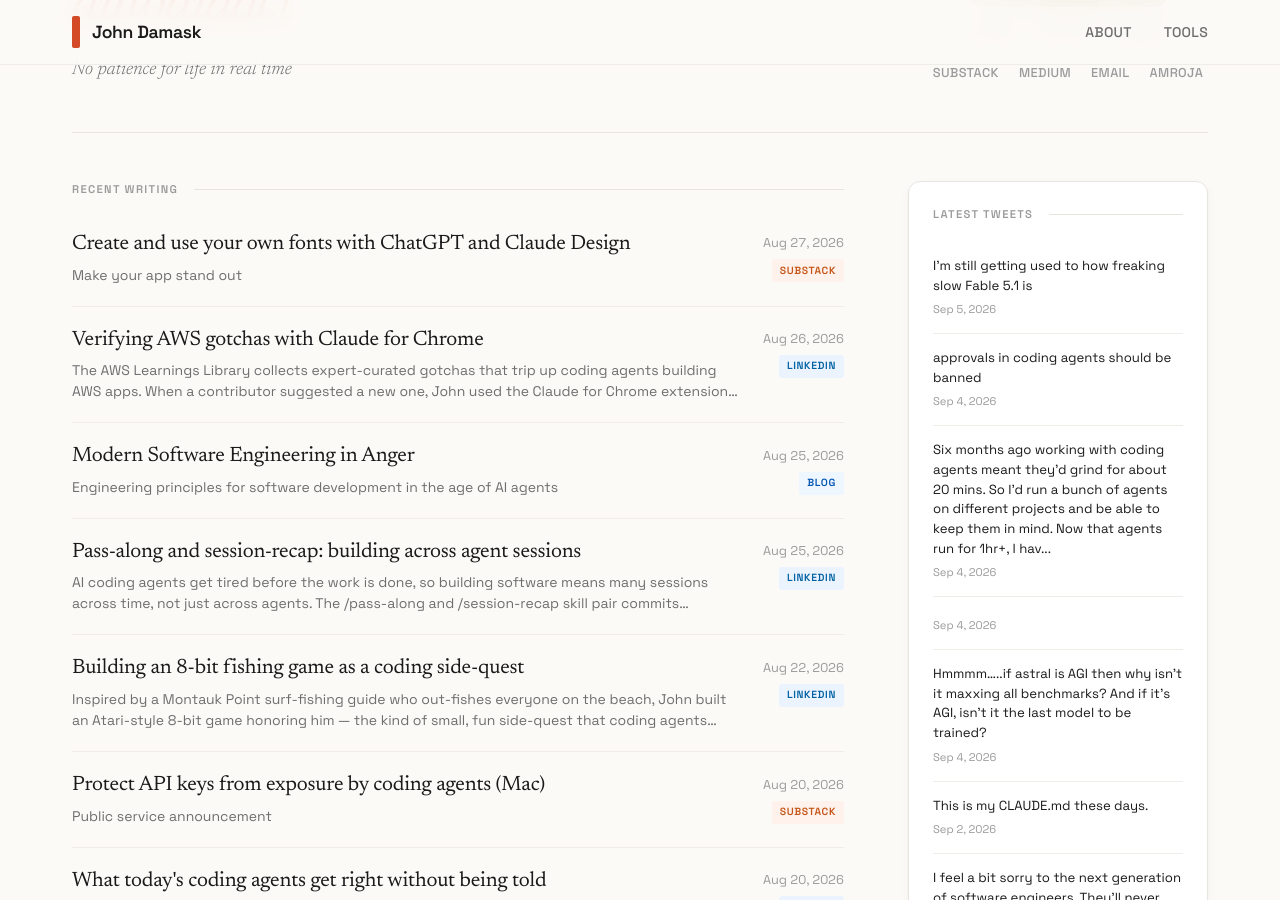
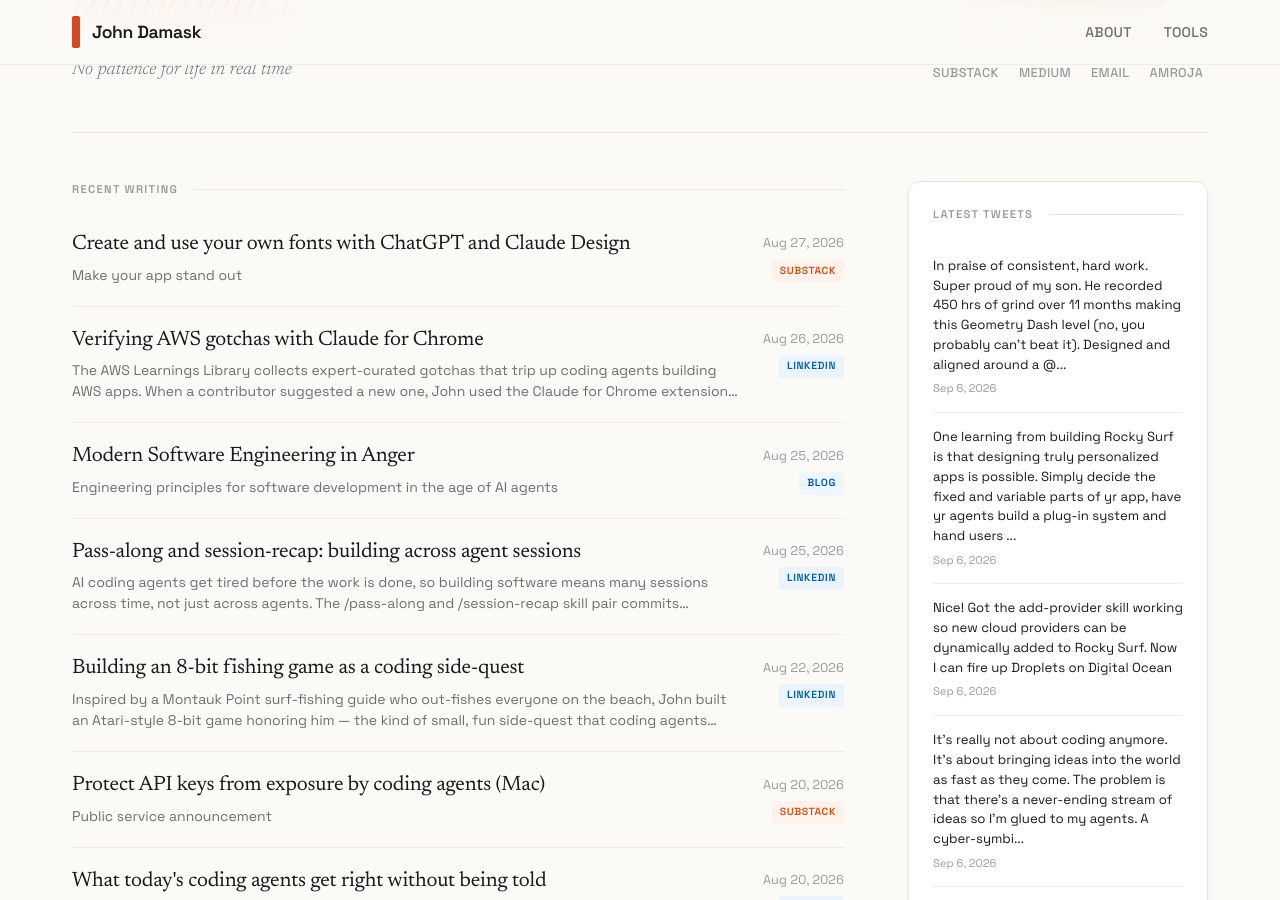
Before and after one commit to jbdamask/jbdamask.github.io, a Jekyll site: the page built from index.html, in a window 1280 px wide and 900 px high, scrolled down 362 px. Built offline with Jekyll 4.4.1, drawn with Linux system fonts in a browser that asks for light colours; the list of posts is cut into pages by our own code; some of the changed text lies outside the part shown.

Commit message:
Update Twitter posts

```diff
--- a/_data/twitter-posts.yml
+++ b/_data/twitter-posts.yml
@@ -2,6 +2,41 @@
 # Fetches latest tweets and merges with existing posts
 # Keeps max 150 most recent tweets (LIFO)
 
+- title: In praise of consistent, hard work. Super proud of my son. He recorded 450
+    hrs of grind over 11 mont...
+  source: twitter
+  url: https://twitter.com/jbdamask/status/2096601895817142593
+  date: '2026-09-06'
+  excerpt: In praise of consistent, hard work. Super proud of my son. He recorded
+    450 hrs of grind over 11 months making this Geometry Dash level (no, you probably
+    can't beat it). Designed and aligned around a @...
+  image: https://pbs.twimg.com/news_img/2095248744664985602/8i8MsCYG?format=jpg&name=orig
+- title: One learning from building Rocky Surf is that designing truly personalized
+    apps is possible. Simply ...
+  source: twitter
+  url: https://twitter.com/jbdamask/status/2096591901948256433
+  date: '2026-09-06'
+  excerpt: One learning from building Rocky Surf is that designing truly personalized
+    apps is possible. Simply decide the fixed and variable parts of yr app, have yr
+    agents build a plug-in system and hand users ...
+  image: ''
+- title: Nice! Got the add-provider skill working so new cloud providers can be dynamically
+    added to Rocky Su...
+  source: twitter
+  url: https://twitter.com/jbdamask/status/2096584330638184485
+  date: '2026-09-06'
+  excerpt: Nice! Got the add-provider skill working so new cloud providers can be
+    dynamically added to Rocky Surf. Now I can fire up Droplets on Digital Ocean
+  image: ''
+- title: It's really not about coding anymore. It's about bringing ideas into the
+    world as fast as they come....
+  source: twitter
+  url: https://twitter.com/jbdamask/status/2096448044564680943
+  date: '2026-09-06'
+  excerpt: It's really not about coding anymore. It's about bringing ideas into the
+    world as fast as they come. The problem is that there's a never-ending stream
+    of ideas so I'm glued to my agents. A cyber-symbi...
+  image: ''
 - title: I'm still getting used to how freaking slow Fable 5.1 is
   source: twitter
   url: https://twitter.com/jbdamask/status/2096029037399302205
@@ -1154,30 +1189,3 @@
     funny how Claude answered my question about the problem, saying "Rough week for
     them"...meaning Anthropic
   image: ''
-- title: 199 people have signed up for the waitlist for Super excited to launch this!
-  source: twitter
-  url: https://twitter.com/jbdamask/status/2031553365000229345
-  date: '2026-03-11'
-  excerpt: 199 people have signed up for the waitlist for Super excited to launch
-    this!
-  image: ''
-- title: Hey Claude, analyze all my endpoints for security vulnerabilities and come
-    back with a plan! beep bo...
-  source: twitter
-  url: https://twitter.com/jbdamask/status/2031080780605042855
-  date: '2026-03-09'
-  excerpt: Hey Claude, analyze all my endpoints for security vulnerabilities and come
-    back with a plan! beep boop beep
-  image: ''
-- title: First hack...and the app isn't even live. Maybe that's a good thing.
-  source: twitter
-  url: https://twitter.com/jbdamask/status/2031073957105787159
-  date: '2026-03-09'
-  excerpt: First hack...and the app isn't even live. Maybe that's a good thing.
-  image: ''
-- title: It's March 9. Yup
-  source: twitter
-  url: https://twitter.com/jbdamask/status/2031072563334377655
-  date: '2026-03-09'
-  excerpt: It's March 9. Yup
-  image: ''
```
